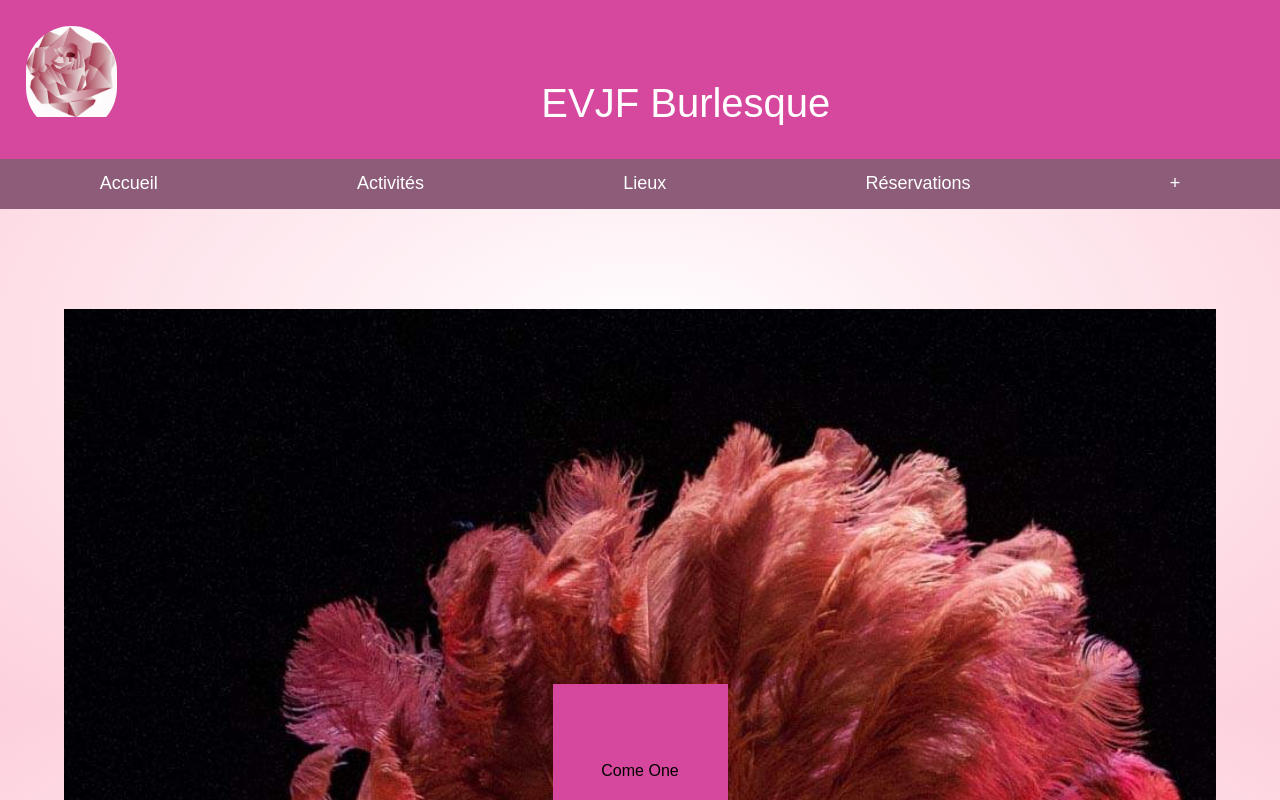
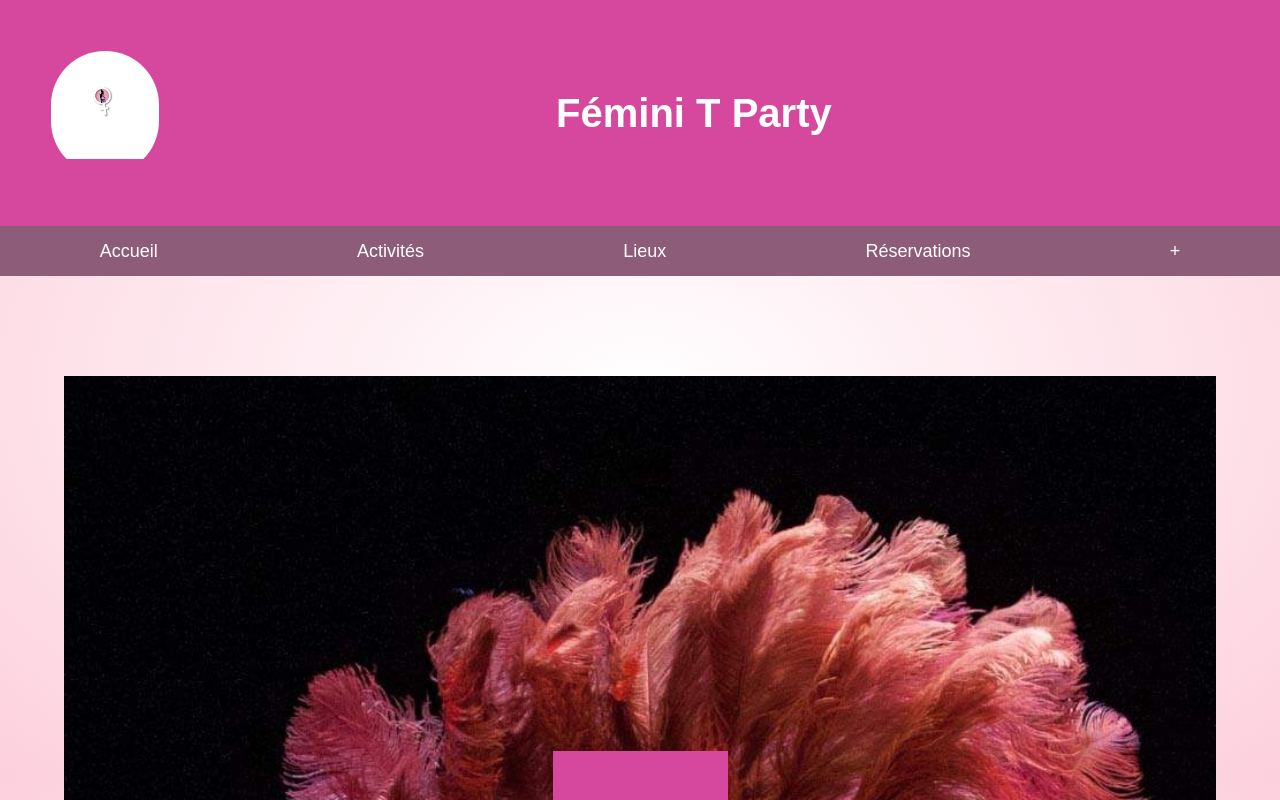
Before and after one commit to MyleneM49/P3-evjf, a Next.js app: page / in a window 1280 px wide. Shown: the top 800 px of the page. Built offline with nearby package versions, Linux system fonts and the light colour scheme; a web font is replaced by a local one.

Commit message:
changment titre et logo

```diff
--- a/components/Header.jsx
+++ b/components/Header.jsx
@@ -1,7 +1,7 @@
 import Link from "next/link";
 import Image from "next/image";
-import LogoGlamS2 from "../public/LogoGlamS2.png";
-// import LogoUniSeul from "../public/LogoUniSeul.jpg";
+// import LogoGlamS2 from "../public/LogoGlamS2.png";
+import LogoUniSeul from "../public/LogoUniSeul.jpg";
 import style from "./style/Header.module.css";
 
 export default function Header() {
@@ -9,9 +9,9 @@ export default function Header() {
     <div className={style.headerContainer}>
       <div className={style.logoTitleContainer}>
         <div className={style.itemLeft}>
-          <Image src={LogoGlamS2} alt="Logo" width={"100%"} height={"100%"} />
+          <Image src={LogoUniSeul} alt="Logo" width={250} height={250} />
         </div>
-        <h1 className={style.itemRight}>EVJF Burlesque</h1>
+        <h1 className={style.itemRight}>Fémini T Party</h1>
       </div>
       <div className={style.liens}>
         <Link href="/">Accueil</Link>
--- a/components/style/Header.module.css
+++ b/components/style/Header.module.css
@@ -8,22 +8,28 @@
 }
 
 .logoTitleContainer {
-  margin: 2%;
+  margin: 4%;
+  /* padding: 2% 0; */
   display: flex;
   justify-content: space-around;
-  align-items: flex-end;
+  /* align-items: flex-end; */
   font-size: 40px;
+  font-weight: bold;
 }
 
 .itemLeft {
-  width: 100px;
+  width: 120px;
   border-radius: 150px;
   overflow: hidden;
+  /* border: solid; */
+  /* padding: 10px; */
 }
+
 .itemRight {
   width: 90%;
   display: flex;
   justify-content: center;
+  align-items: center;
   margin: 0 5%;
 }
 
--- a/styles/Home.module.css
+++ b/styles/Home.module.css
@@ -49,6 +49,9 @@
   z-index: 1;
   position: relative;
   top: 285px;
+  font-size: 32px;
+  font-weight: lighter;
+  color: #dec7cb;
   /* position: absolute; */
   /* padding: 5% 10%;
   text-align: center; */
```
